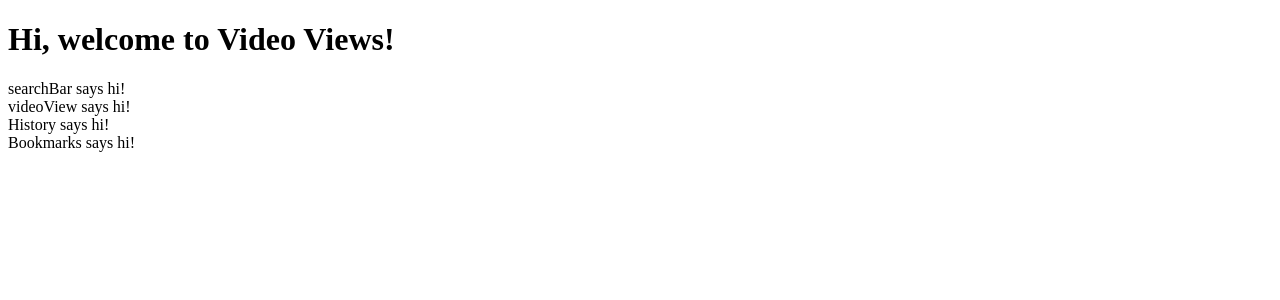
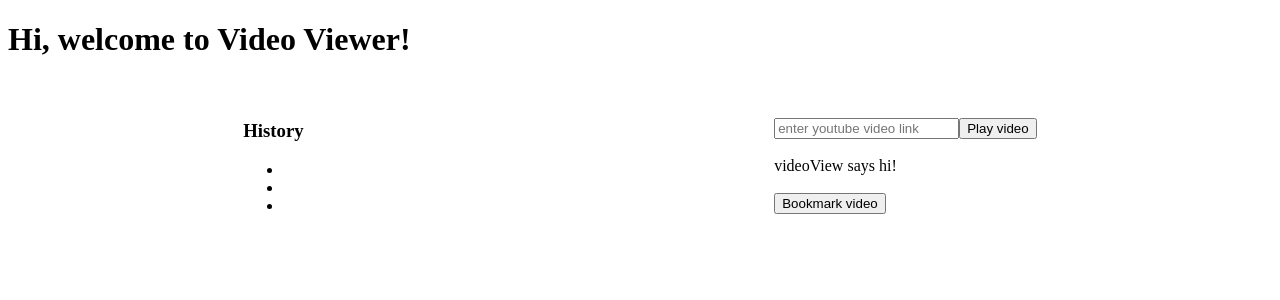
Before and after one commit to aniastryjewska/videoViewer, an Angular app in the folder video-viewer/: page / in a window 1280 px wide. Shown: the top 300 px of the page. Built offline with nearby package versions, Linux system fonts and the light colour scheme.

Commit message:
added classes for styling

```diff
--- a/video-viewer/src/app/Bookmarks/Bookmarks.component.html
+++ b/video-viewer/src/app/Bookmarks/Bookmarks.component.html
@@ -1 +1,3 @@
-<div>Bookmarks says hi!</div>
+<div>
+    <button>Bookmark video</button>
+</div>
--- a/video-viewer/src/app/History/History.component.html
+++ b/video-viewer/src/app/History/History.component.html
@@ -1 +1,10 @@
-<div>History says hi!</div>
+<div>
+    <h3>History</h3>
+    <ul>
+        <li></li>
+        <li></li>
+        <li></li>
+    </ul>
+
+
+</div>
--- a/video-viewer/src/app/app.component.css
+++ b/video-viewer/src/app/app.component.css
@@ -0,0 +1,14 @@
+.page-body {
+    display: flex;
+    flex-direction: row;
+    justify-content: space-around;
+    align-items: center;
+}
+
+span {
+    padding: 20px;
+}
+
+.search-bar, .video-view, .bookmarks {
+    padding: 20px;
+}
--- a/video-viewer/src/app/app.component.html
+++ b/video-viewer/src/app/app.component.html
@@ -1,6 +1,14 @@
-<h1>Hi, welcome to Video Views!</h1>
+<h1>Hi, welcome to Video Viewer!</h1>
 
-<searchBar></searchBar>
-<videoView></videoView>
-<History></History>
-<Bookmarks></Bookmarks>
+
+<div class="page-body">
+    <span>
+        <History></History>
+    </span>
+    <span class="videoViewer-main">
+       <searchBar class="search-bar"></searchBar>
+       <videoView class="video-view"></videoView>
+       <Bookmarks class="bookmarks"></Bookmarks>
+    </span>
+
+</div>
--- a/video-viewer/src/app/searchBar/searchBar.component.html
+++ b/video-viewer/src/app/searchBar/searchBar.component.html
@@ -1 +1,6 @@
-<div>searchBar says hi!</div>
+<div>
+<form>
+<input type="url" name="youtube-link" placeholder="enter youtube video link">
+<input type="submit" value="Play video">
+</form>
+</div>
```
